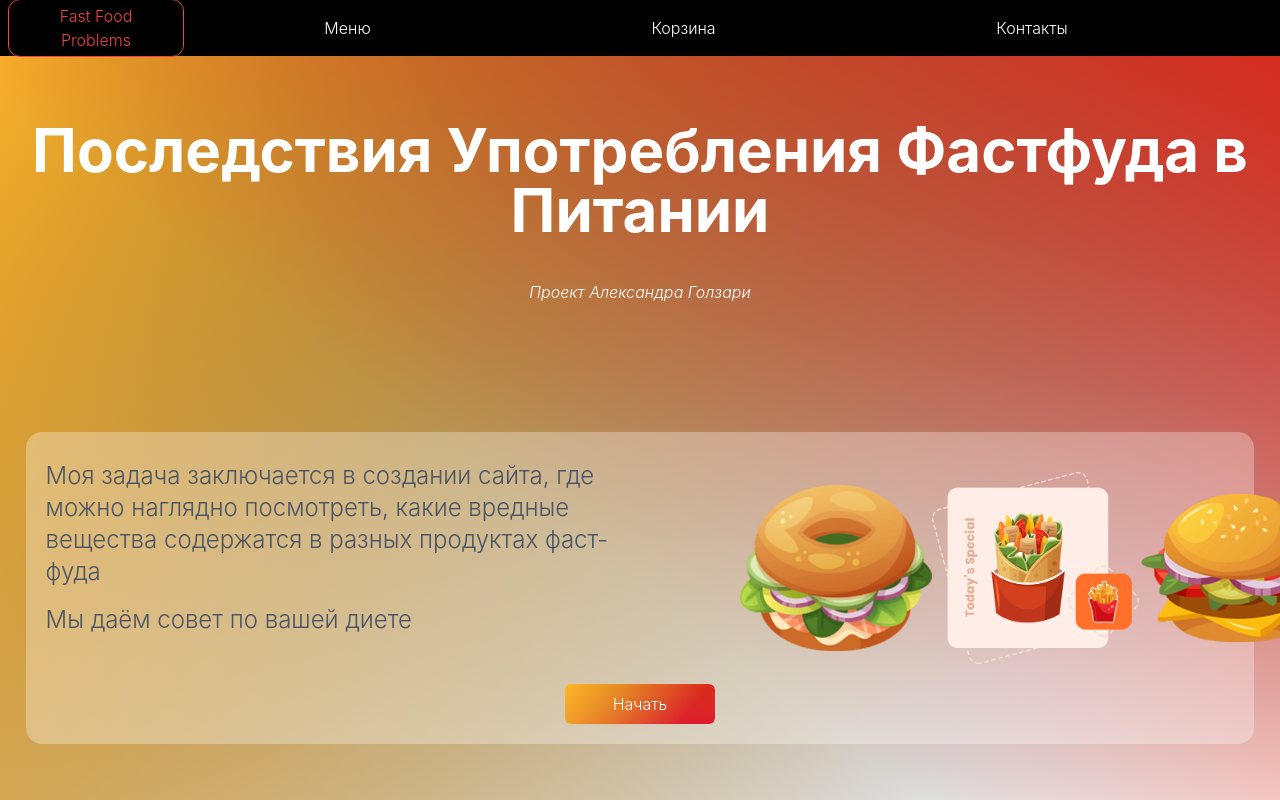
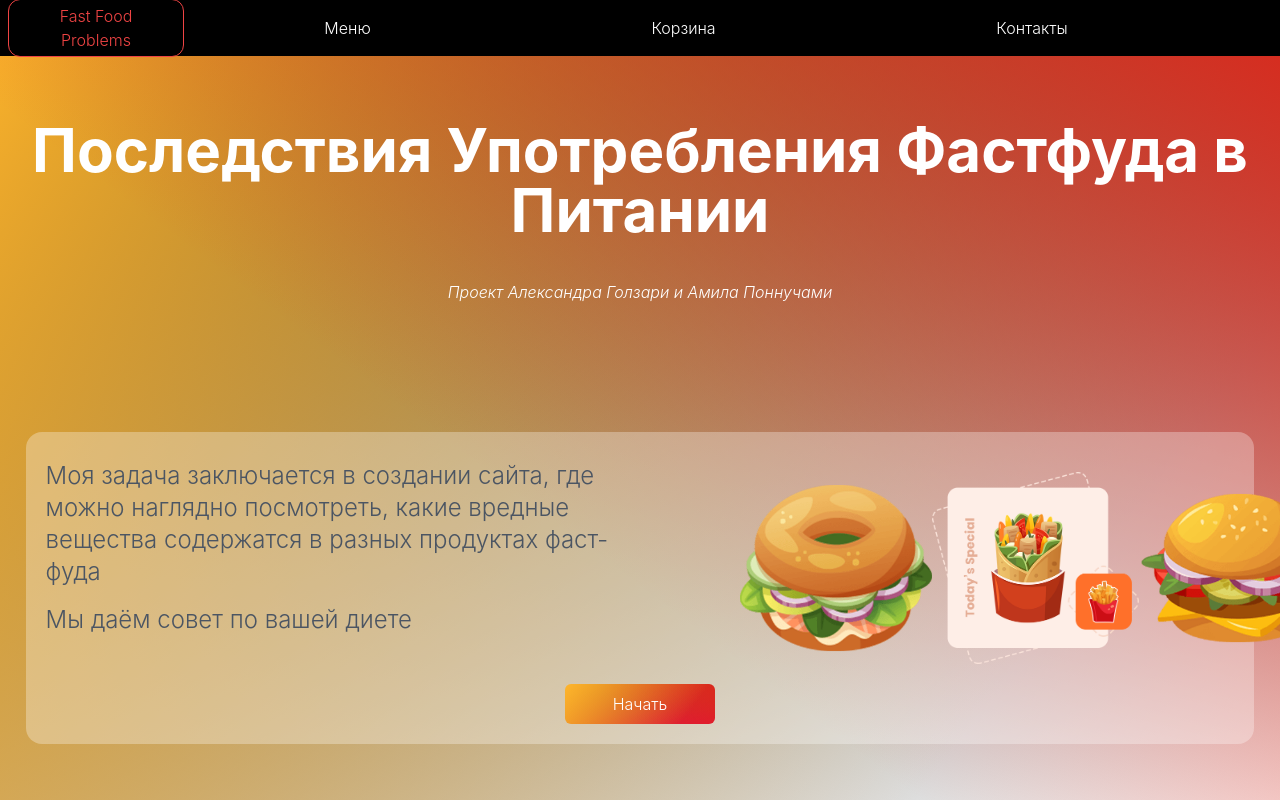
Before and after one commit to realvudi/fast-food-problem, a React (Create React App) app: page /total in a window 1280 px wide. Shown: the top 800 px of the page. Built offline with nearby package versions, Linux system fonts and the light colour scheme.

Commit message:
some things

```diff
--- a/src/App.js
+++ b/src/App.js
@@ -17,6 +17,7 @@ function App() {
     cola: 0,
     pizza: 0,
 })
+
 
 
   function handleAdd(name) {
@@ -39,6 +40,7 @@ function App() {
     }));
   };
 
+  const [show, setShow] = useState(true)
   return (
 
     <Router>
--- a/src/pages/Main.js
+++ b/src/pages/Main.js
@@ -24,7 +24,7 @@ function Main() {
                 </h1>
 
                 <h3 className="text-md italic">
-                    Проект Александра Голзари
+                    Проект Александра Голзари и Амила Поннучами
                 </h3>
             </div>
 
```
